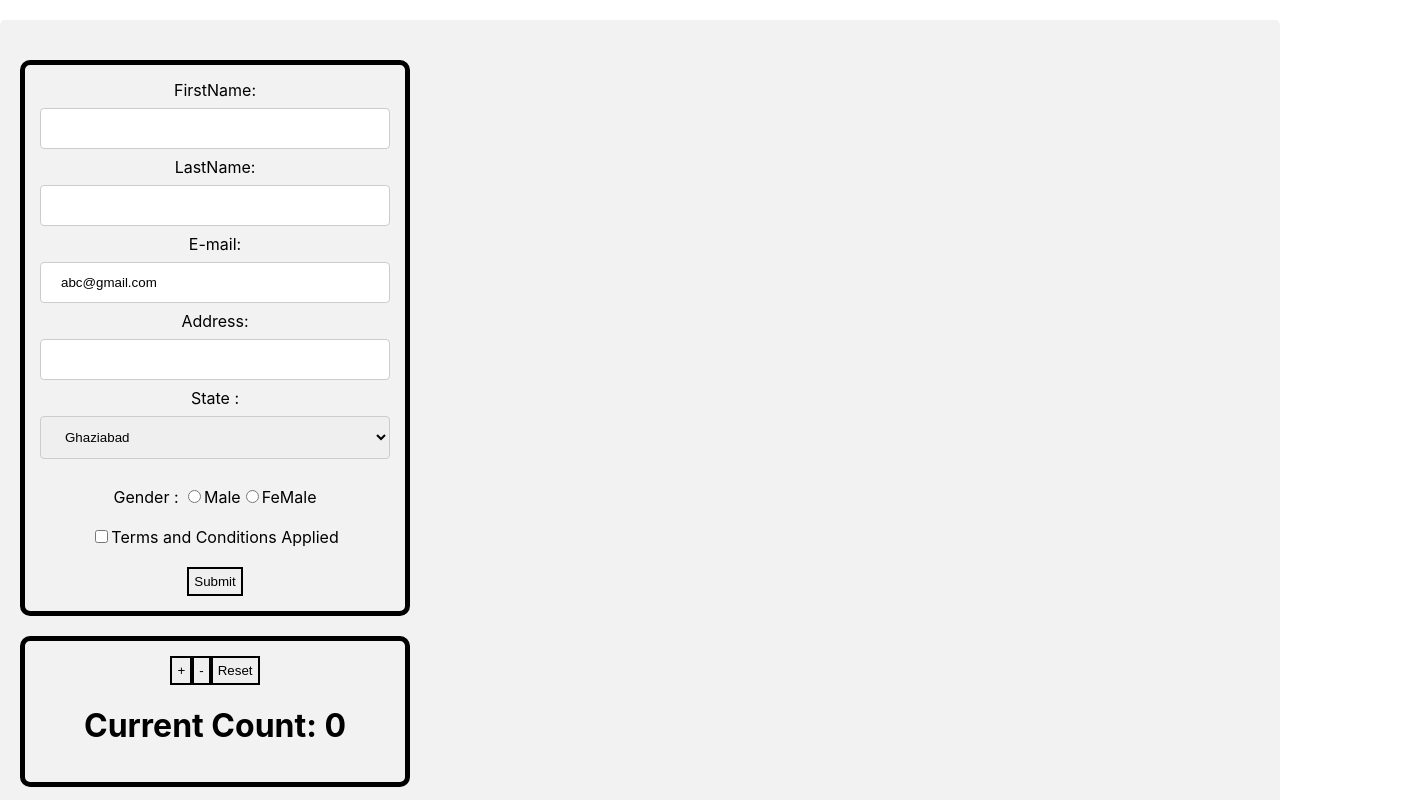
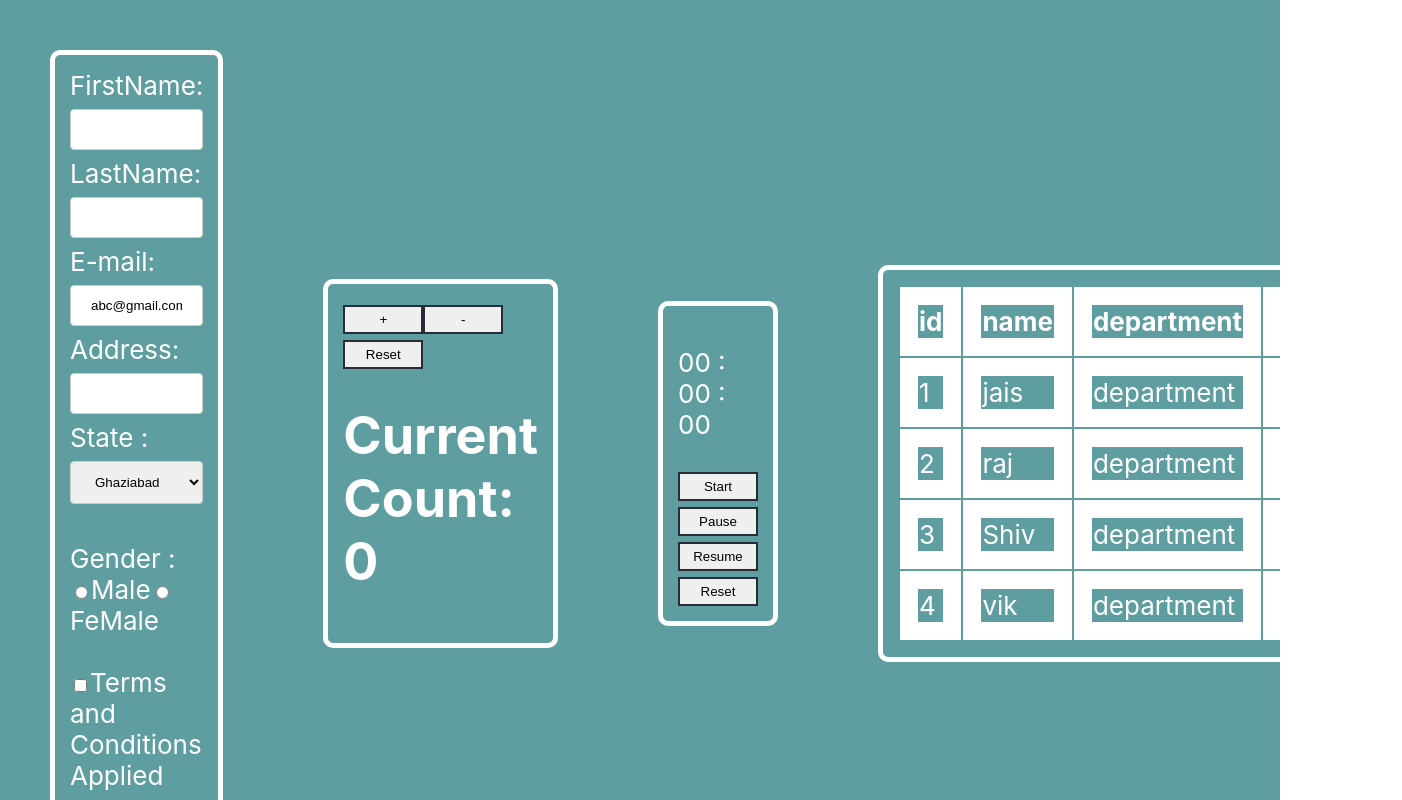
Before and after one commit to pandey333/ReactWork, a React (Create React App) app in the folder my-app/: page / in a window 1280 px wide. Shown: the top 800 px of the page, 1402 px wide, since content can reach past the window. Built offline with nearby package versions, Linux system fonts and the light colour scheme.

Commit message:
created stopwatch

```diff
--- a/my-app/src/App.css
+++ b/my-app/src/App.css
@@ -13,13 +13,44 @@
   }
 }
 
+
+/* .app {
+  background-color: #0e4d92;
+  margin: 0 auto;
+  width: 300px;
+  height: 200px;
+  position: relative;
+
+} */
+
+
+/* .stopwatch-card {
+  position: absolute;
+  text-align: center;
+  background-color: white;
+  box-shadow: 0 4px 8px 0 rgba(0, 0, 0, 0.2);
+  width: 325px;
+  height: 130px;
+  top: 110px;
+  left: 50%;
+  transform: translate(-50%, -50%);
+} */
+
+/* .buttons {
+  display: flex;
+  justify-content: space-evenly;
+  width: 150px;
+  margin: 0 auto;
+  margin-top: 5px;
+} */
+
+
 button {
+
+  justify-content: space-evenly;
   padding: 5px;
-  border: solid black 2px;
-  text-align: center;
-}
-
-body {
+  width: 80px;
+  border: solid #282c34 2px;
   text-align: center;
 }
 
@@ -48,17 +79,17 @@ input[type=submit]:hover {
   background-color: #45a049;
 }
 
-div {
+/* div {
   border-radius: 5px;
   background-color: #f2f2f2;
   padding: 20px;
   margin-top: 20px;
-}
+} */
 
 table {
   padding: 15px;
 border-radius: 10px;
-border: solid black 5px;
+border: solid #4CAF50 5px;
 width: 350px;
 margin-top: 20px;
 
@@ -66,25 +97,28 @@ margin-top: 20px;
 
 th,
 td {
-  border: 2px solid red;
+  border: 2px solid white;
+
+  border-width: 18px;
   border-collapse: collapse;
 }
 
 .rajat {
 padding: 15px;
 border-radius: 10px;
-border: solid black 5px;
+border: solid white 5px;
 width: 350px;
+margin: 50px;
 
 }
 
 .App-header {
-  background-color: #282c34;
+  background-color: cadetblue;
   min-height: 100vh;
   display: flex;
-  flex-direction: column;
+  /* flex-direction: column; */
   align-items: center;
-  justify-content: center;
+  justify-content: space-around;
   font-size: calc(10px + 2vmin);
   color: white;
 }
--- a/my-app/src/App.js
+++ b/my-app/src/App.js
@@ -1,6 +1,8 @@
 import React from "react";
 
 import Counter from "./functional/counterComponent";
+import  Stopwatch from "./classes/StopWatch";
+
 import {Form} from "./classes/form.jsx"
  import "./App.css";
  import Table from "./functional/table.jsx";
@@ -9,12 +11,12 @@ import {Form} from "./classes/form.jsx"
 // }
 function App() {
   return (
-  <>
-
+  <div className = "App-header">
       <Form/>
       <Counter/>
+      <Stopwatch/>
       <Table/>
-   </>
+  </div>
   );
 }
 
--- /dev/null
+++ b/my-app/src/classes/StopWatch.jsx
@@ -0,0 +1,53 @@
+import React, { useState, useRef } from "react";
+
+const Stopwatch = () => {
+  const [timer, setTimer] = useState(0);
+  const [isActive, setIsActive] = useState(false);
+  const countRef = useRef(null);
+
+  const handleStart = () => {
+    if(!isActive) {
+      setIsActive(true);
+      countRef.current = setInterval(() => {
+        setTimer((timer) => timer + 1);
+      }, 1000);
+    }
+  };
+
+  const handlePause = () => {
+    clearInterval(countRef.current);
+  };
+
+  const handleResume = () => {
+    countRef.current = setInterval(() => {
+      setTimer((timer) => timer + 1);
+    }, 1000);
+  };
+
+  const handleReset = () => {
+    clearInterval(countRef.current);
+    setIsActive(false);
+    setTimer(0);
+  };
+
+  const formatTime = () => {
+    const getSeconds = `0${timer % 60}`.slice(-2);
+    const minutes = `${Math.floor(timer / 60)}`;
+    const getMinutes = `0${minutes % 60}`.slice(-2);
+    const getHours = `0${Math.floor(timer / 3600)}`.slice(-2);
+
+    return `${getHours} : ${getMinutes} : ${getSeconds}`;
+  };
+
+  return (
+    <div className="rajat">
+        <p>{formatTime()}</p>
+        <button onClick={handleStart}>Start</button>
+        <button onClick={handlePause}>Pause</button>
+        <button onClick={handleResume}>Resume</button>
+        <button onClick={handleReset}>Reset</button>
+    </div>
+  );
+};
+
+export default Stopwatch;
--- a/my-app/src/functional/table.jsx
+++ b/my-app/src/functional/table.jsx
@@ -35,9 +35,14 @@ const user = [
 ];
 function Table() {
   return (
-    <table>
+
+
+
+    <table className="rajat">
+
       <Tablehead header={header} />
       <Tablebody user={user} />
+
     </table>
   );
 }
```
Also changed, not shown: 1 other file (tests, documents, lock files or other folders).
